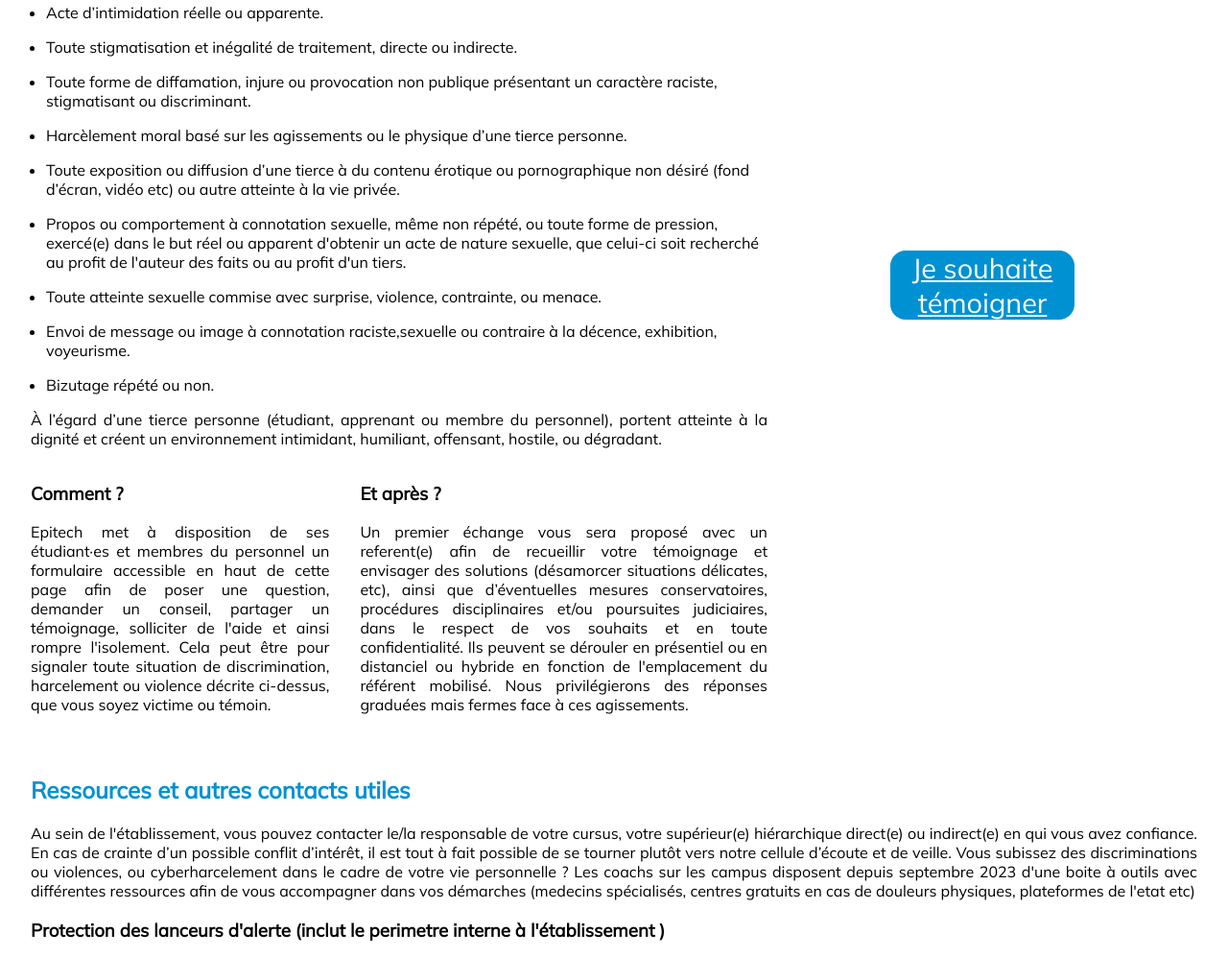
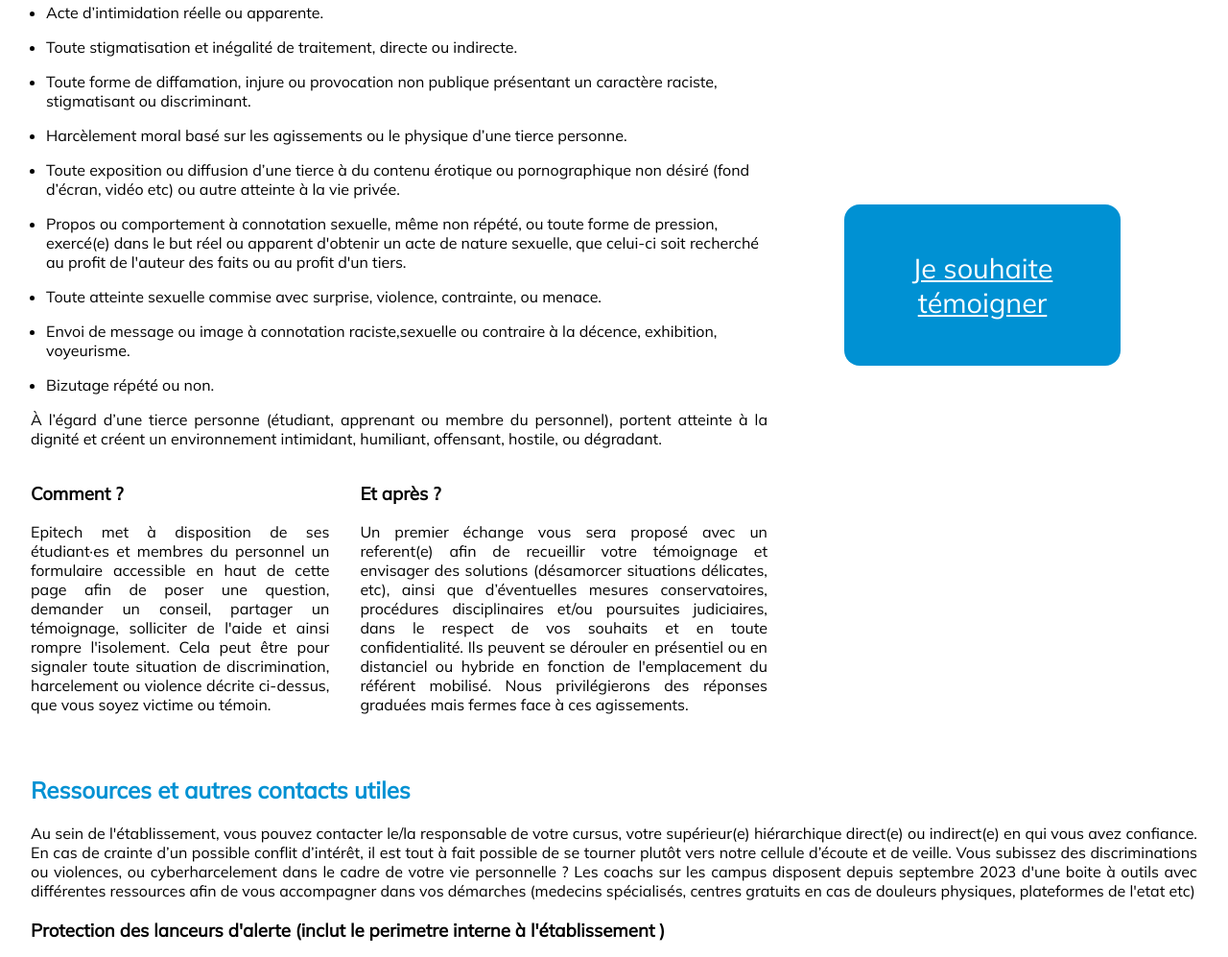
Before and after one commit to JulienAldon/cellule_vss_epitech, a plain HTML site: page index.html in a window 1280 px wide. Shown: the part 3514-4511 px from the top of the page at 96% size. Drawn offline with Linux system fonts and the light colour scheme.

Commit message:
Fix testimony button for the lower page

```diff
--- a/style.css
+++ b/style.css
@@ -34,6 +34,10 @@ a {
 .paragraph-left div:last-child {
     margin-top: 3rem;
     margin-left: 1rem;
+}
+
+.signaling-button > .testimony-button {
+    padding: 3rem;
 }
 
 section {
```
